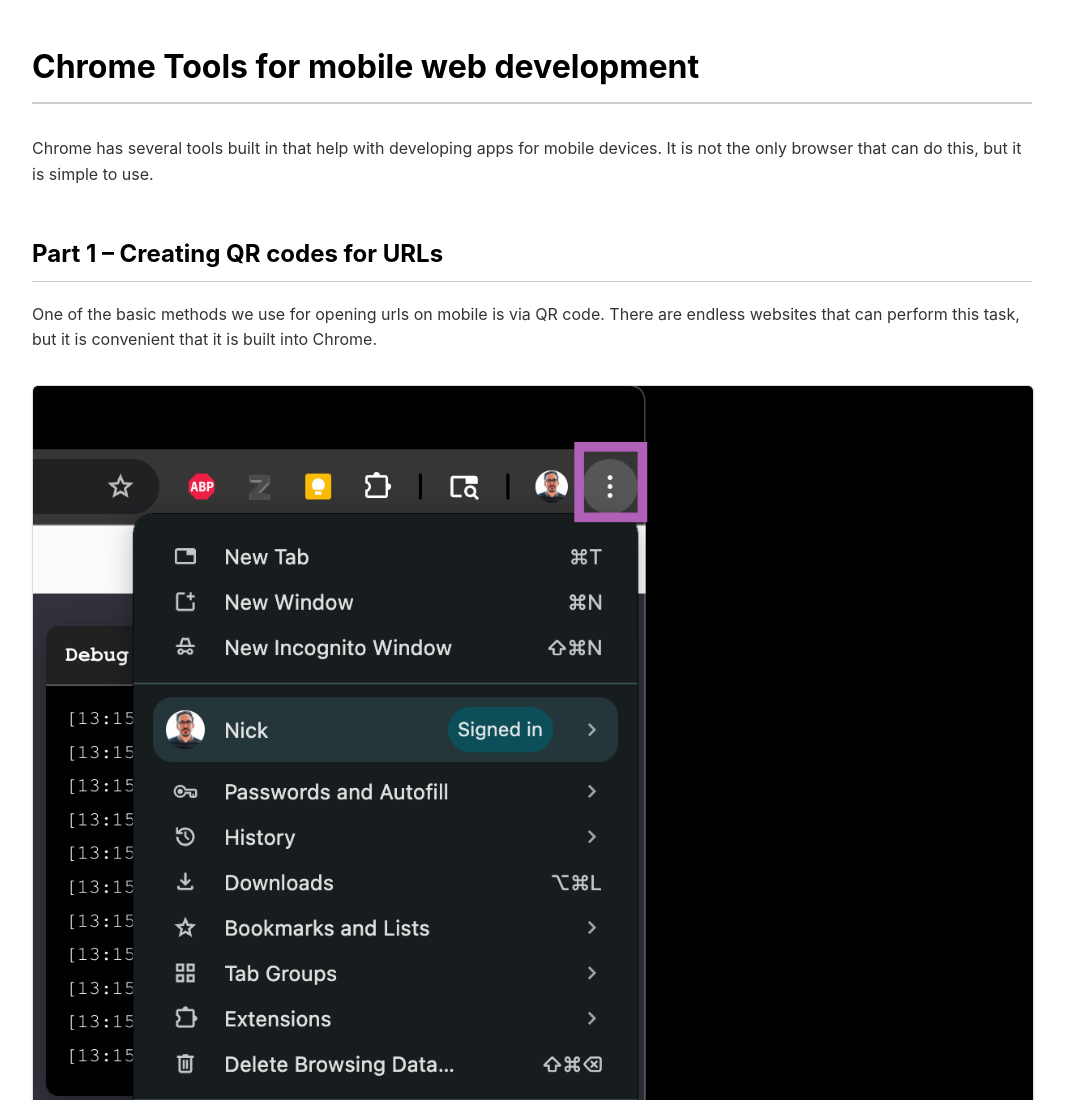
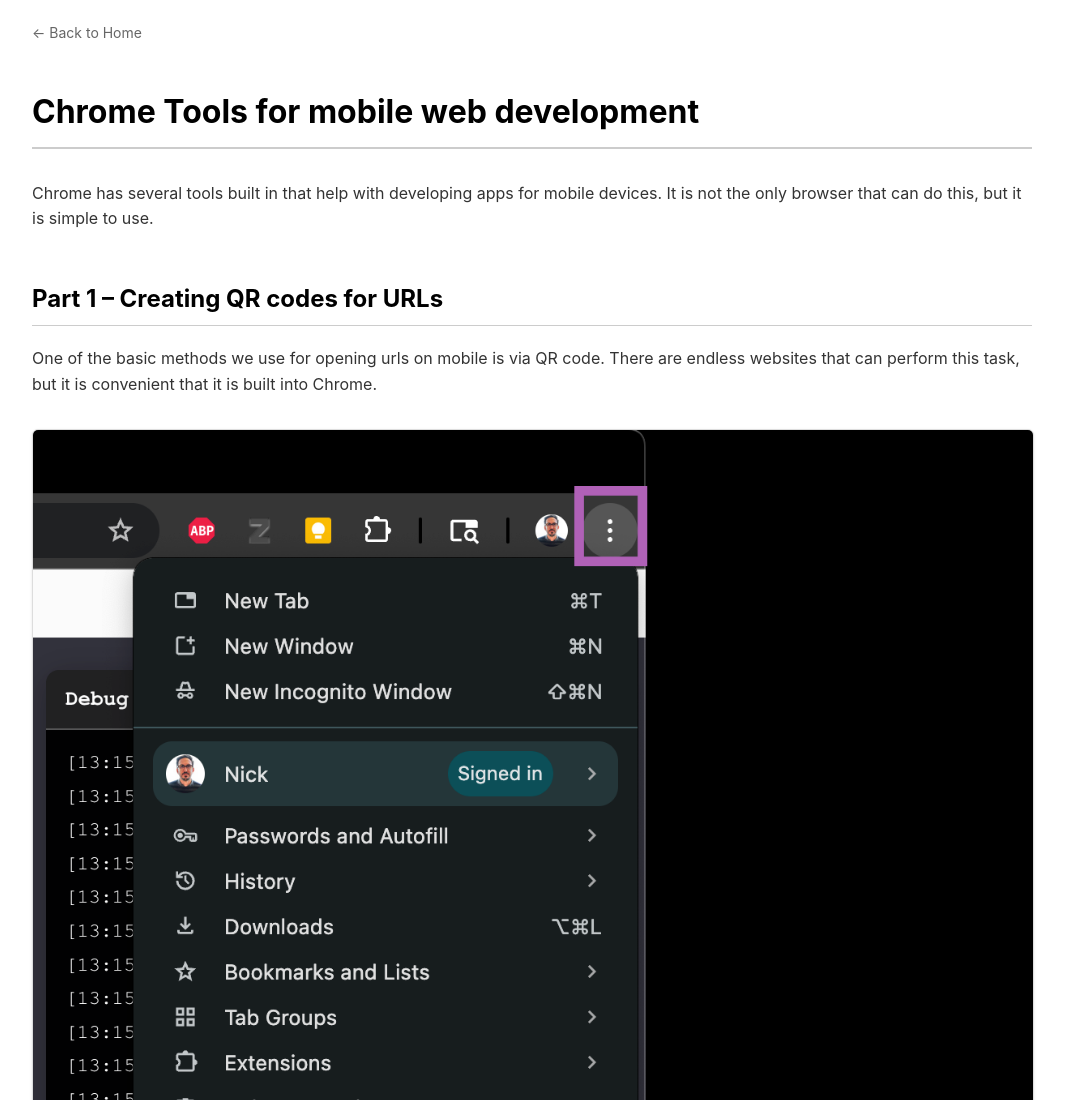
Before and after one commit to DigitalFuturesOCADU/vsCodeSetup, a plain HTML site: page guide/chromeTools.html in a window 1280 px wide. Shown: the top 1100 px of the page, without its empty margins (108-1173 px from the left). Drawn offline with Linux system fonts and the light colour scheme.

Commit message:
updated back buttons

```diff
--- a/guide/chromeTools.html
+++ b/guide/chromeTools.html
@@ -137,9 +137,24 @@
             margin: 1em 0;
             border-left: 4px solid #888888;
         }
+
+        .home-link {
+            display: inline-block;
+            text-decoration: none;
+            color: #666666;
+            font-size: 14px;
+            margin-bottom: 20px;
+            transition: color 0.2s ease;
+        }
+
+        .home-link:hover {
+            color: #000000;
+        }
     </style>
 </head>
 <body>
+    <a href="index.html" class="home-link">← Back to Home</a>
+
     <h1>Chrome Tools for mobile web development</h1>
 
     <p>Chrome has several tools built in that help with developing apps for mobile devices. It is not the only browser that can do this, but it is simple to use.</p>
```
Also changed, not shown: guide/copilotAuth.html (+15 -0 lines), guide/localP5.html (+15 -0 lines), guide/repoSetup.html (+15 -0 lines), guide/signIn.html (+15 -0 lines), guide/tunnels.html (+15 -0 lines), guide/vsCodeInstallSetup.html (+15 -0 lines), 1 other file.
